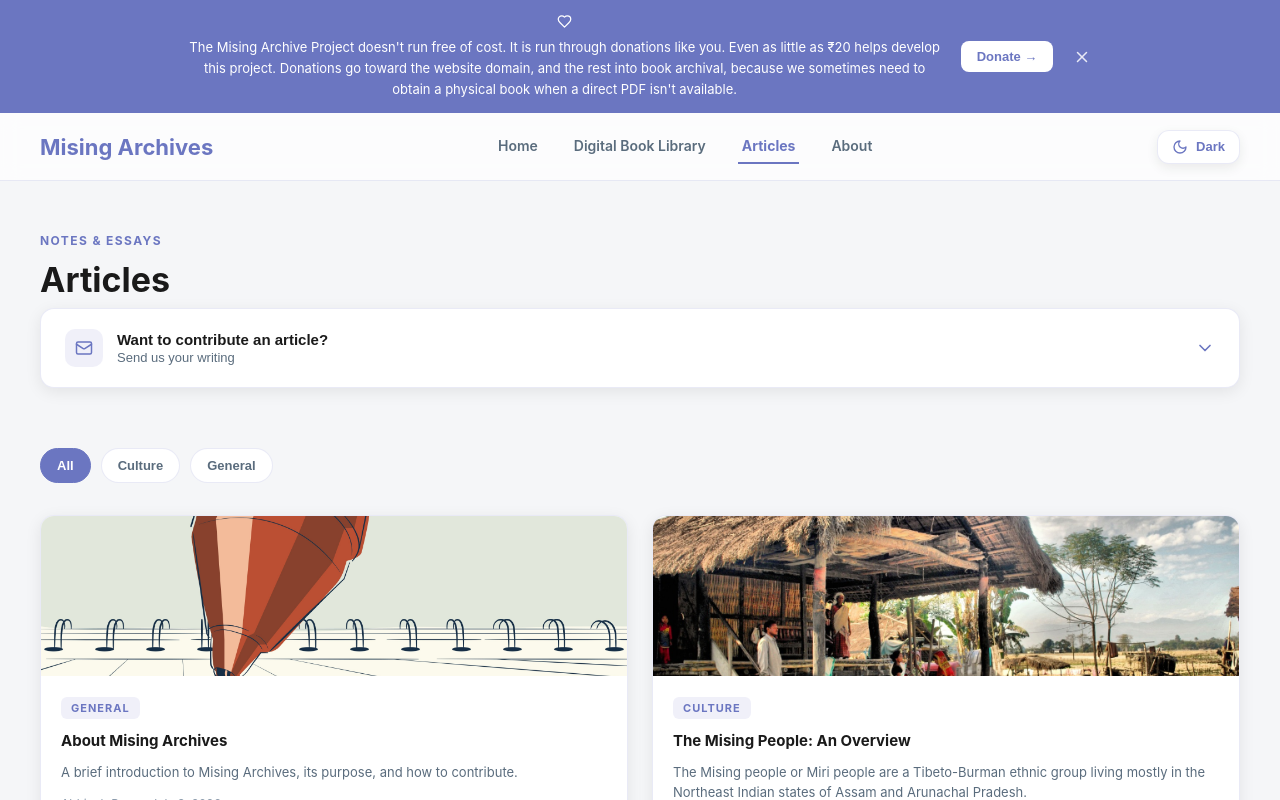
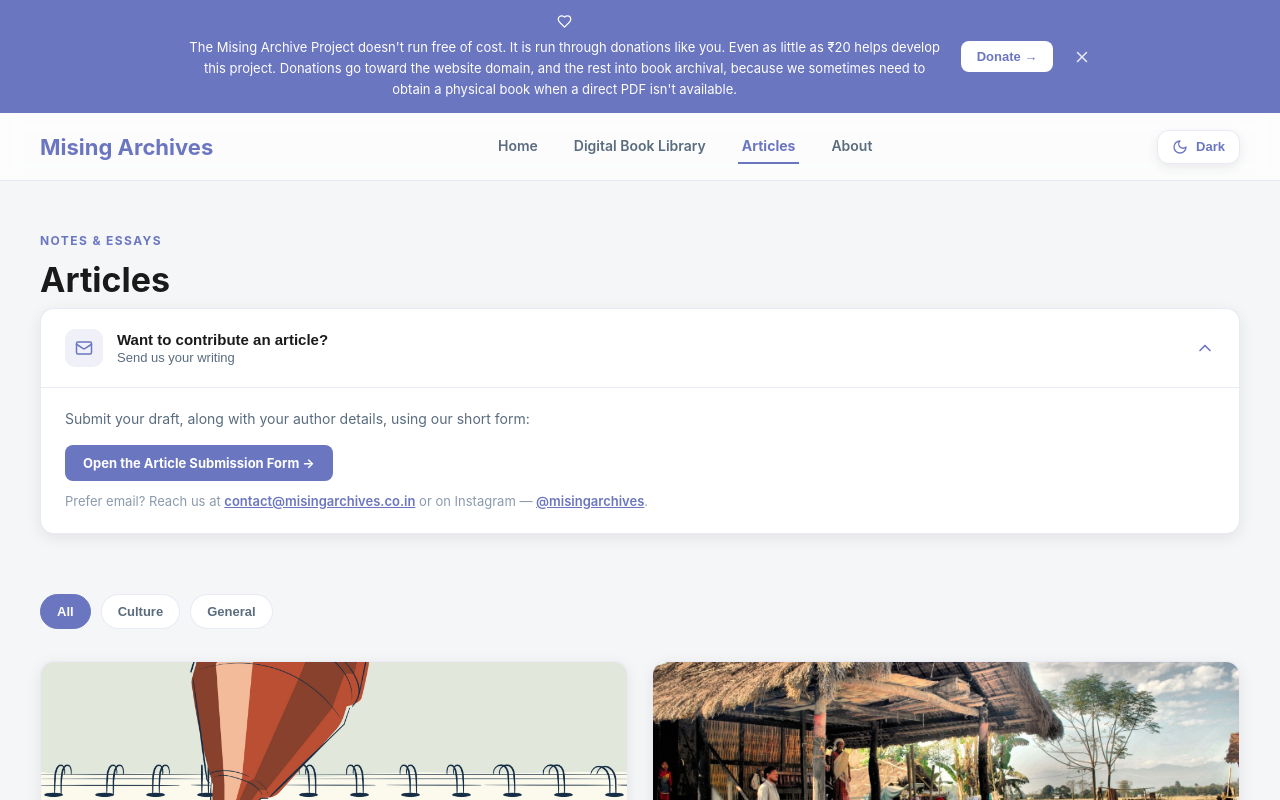
Before and after one commit to abhinabpegu/misingarchives, a React (Vite) app: page /articles in a window 1280 px wide. Shown: the top 800 px of the page. Built offline with nearby package versions, Linux system fonts and the light colour scheme.

Commit message:
added sumbit form

```diff
--- a/src/components/ContributeCard.jsx
+++ b/src/components/ContributeCard.jsx
@@ -4,7 +4,7 @@ import { useTheme } from '../context/ThemeContext'
 
 export default function ContributeCard({ title, teaser, children }) {
   const { colors } = useTheme()
-  const [expanded, setExpanded] = useState(false)
+  const [expanded, setExpanded] = useState(true)
 
   return (
     <div style={{
--- a/src/pages/Articles.jsx
+++ b/src/pages/Articles.jsx
@@ -53,19 +53,37 @@ export default function Articles() {
           title="Want to contribute an article?"
           teaser="Send us your writing"
         >
-    <p style={{ margin: '0 0 6px', fontSize: '14px', color: colors.textSecondary, lineHeight: '1.6' }}>
-      Send your draft in a suitable format to{' '}
+          <p style={{ margin: '0 0 14px', fontSize: '14px', color: colors.textSecondary, lineHeight: '1.6' }}>
+            Submit your draft, along with your author details, using our short form:
+          </p>
+
+          <a
+            href="https://docs.google.com/forms/d/e/1FAIpQLSfEnOKDzhTOoSyLdSMKrhy6SE87HK0SlTJj_8YOHOrIgt_v2Q/viewform"
+            target="_blank"
+            rel="noopener noreferrer"
+            style={{
+              display: 'inline-block',
+              padding: '10px 18px',
+              backgroundColor: colors.accentPrimary,
+              color: '#fff',
+              borderRadius: '8px',
+              textDecoration: 'none',
+              fontSize: '13px',
+              fontWeight: '700',
+              marginBottom: '12px'
+            }}
+          >
+            Open the Article Submission Form →
+          </a>
+          <p style={{ margin: 0, fontSize: '13px', color: colors.textTertiary }}>
+            Prefer email? Reach us at{' '}
             <a href="mailto:contact@misingarchives.co.in" style={{ color: colors.accentPrimary, fontWeight: '600' }}>
               contact@misingarchives.co.in
-      </a>, along with your author details and contact info.
-    </p>
-    <p style={{ margin: 0, fontSize: '13px', color: colors.textTertiary }}>
-      For further details, reach out on Instagram —{' '}
+            </a>{' '}
+            or on Instagram —{' '}
             <a href="https://instagram.com/misingarchives" target="_blank" rel="noopener noreferrer" style={{ color: colors.accentPrimary, fontWeight: '600' }}>
               @misingarchives
-      </a>{' '}
-      {' '}
-
+            </a>.
           </p>
         </ContributeCard>
       </section>
```
Lines whose indentation alone changed are shown as unchanged.
